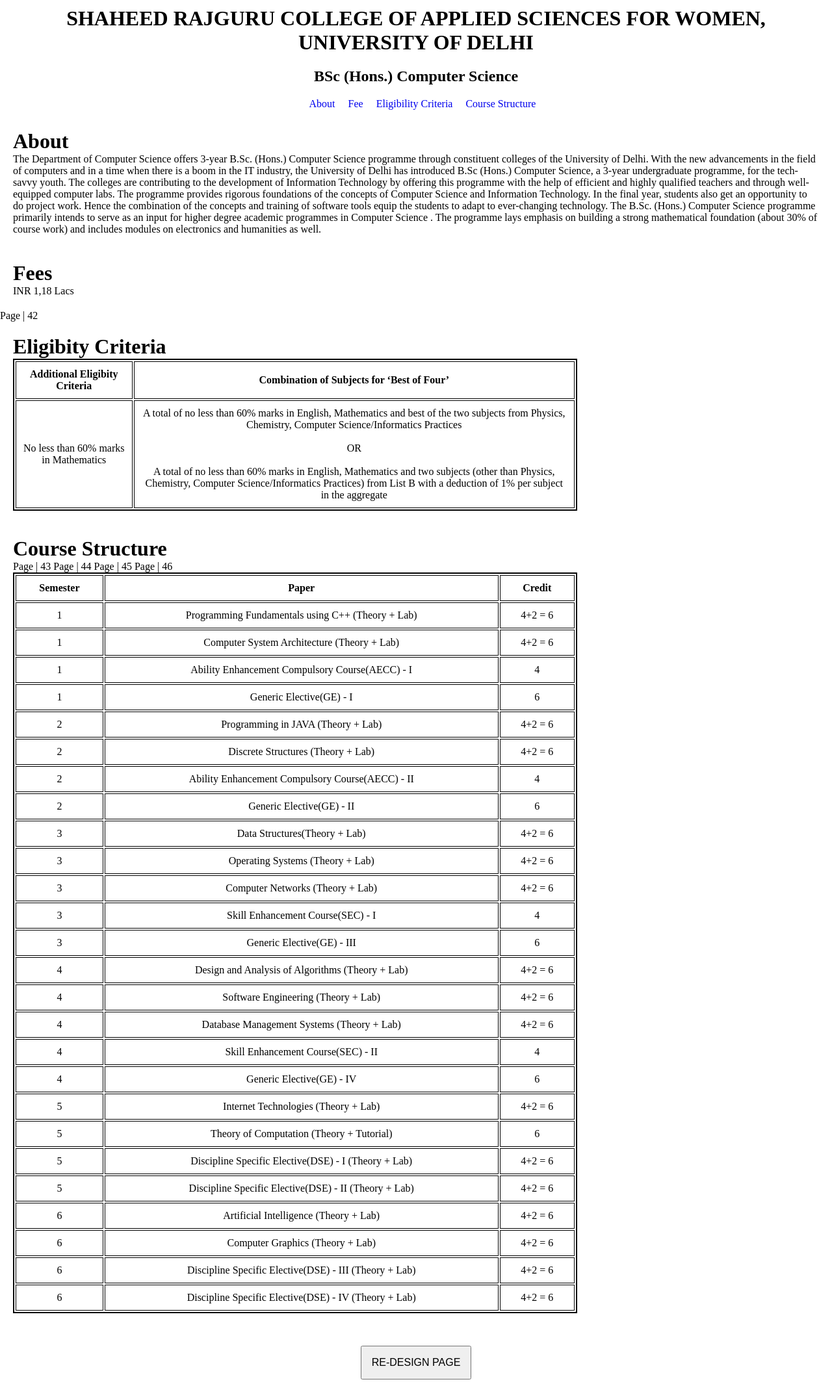
After one commit to KHUSHIJAISWAL2608/Web-Development, a PHP site: page /ques6.html in a window 1280 px wide. The commit adds this page. Shown: the whole page at 65% size. Run offline with PHP 8.4, Linux system fonts and the light colour scheme.

Commit message:
Add files via upload

```diff
--- /dev/null
+++ b/course.js
@@ -0,0 +1,60 @@
+$(document).ready(function(){
+    $('#redesign').click(function(){
+    // Main head
+    $('.head_').css('color', '#fff');
+    $('.head_').css('text-shadow', '1px 1px #333');
+    // redesigning body
+    $('body').css('background-image','linear-gradient(135deg,
+    #fff,#93B5C6)');
+    $('body').css('color','#000');
+    $('body').css('font-family', 'Roboto')
+    // re-designing header
+    $('.layer').css('background','rgb(34, 87, 122)' );
+    $('.layer').css('background-image',
+    'url(./images/tech.jpeg)');
+    $('.layer').css('z-index', '1');
+    $('.layer').css('background-size', 'contain');
+    $('.header_text').css('z-index', '2');
+    $('header').css('border-bottom', '5px solid #22577A');
+    // button re-designing
+    $('#redesign').css('padding', '15px');
+    $('#redesign').css('background', 'linear-gradient(45deg,
+    #3d999f, #22577A)');
+    $('#redesign').css('border', '2px solid #22577A');
+    $('#redesign').css('color', '#fff');
+    $('#redesign').css('font-family', 'Roboto');
+    $('#redesign').css('border-radius', '50px');
+    $('#redesign').css('margin', 'auto');
+    Page | 49
+    // headings re-designing
+    $('.headings').css('color','#000');
+    $('.headings').css('font-family', 'Poppins');
+    $('.line').show();
+    // navigations re-designing
+    $('.nav_item a').css('color','#333');
+    $('.navbar a').css('margin', '10px');
+    $('li.nav_item').hover( function () {
+    $(this).css('color', '#fff');
+    $(this.firstChild).css('color', '#fff');
+    $(this).css('background-color', '#000');
+    $(this).css('opacity', '70%');
+    $(this).css('border-radius', '40px');
+    $(this).css('border', '#333');
+    }, function(){
+    $(this.firstChild).css('color', '#000');
+    $(this).css('background-color', 'inherit');
+    });
+    //table re-designing
+    $('table').css('border-color', '#11324D');
+    $('table').css('border-radius','10px 10px 10px 10px');
+    $('td, th').css('border','1px solid #11324D');
+    $('th').css('background','#3d999f');
+    $('th').css('color', '#fff');
+    $('th:first-child').css('border-radius', '10px 0px 0px 0px');
+    $('th:last-child').css('border-radius', '0px 10px 0px 0px');
+    $('tr:last-child td:first-child').css('border-radius', '0px
+    0px 0px 10px');
+    $('tr:last-child td:last-child').css('border-radius', '0px 0px
+    10px 0px');
+    });
+    });
--- /dev/null
+++ b/ques6.html
@@ -0,0 +1,261 @@
+<!DOCTYPE html>
+<html lang="en">
+<head>
+<meta charset="UTF-8">
+<meta http-equiv="X-UA-Compatible" content="IE=edge">
+<meta name="viewport" content="width=device-width,
+initial-scale=1.0">
+<title>BSc (Hons.) Computer Science</title>
+<link rel="stylesheet" href="style.css">
+<script
+src="https://code.jquery.com/jquery-3.6.0.min.js"></script>
+<script rel="text/javascript" src="course.js"></script>
+<link rel="preconnect" href="https://fonts.gstatic.com">
+<link
+href="https://fonts.googleapis.com/css2?family=Poppins:wght@300;400;60
+0&display=swap" rel="stylesheet">
+<link rel="preconnect" href="https://fonts.googleapis.com">
+<link
+href="https://fonts.googleapis.com/css2?family=Roboto&display=swap"
+rel="stylesheet">
+</head>
+<body>
+<header class="course_header">
+<div class="layer"></div>
+<div class="header_text">
+<h1 class="head_">SHAHEED RAJGURU COLLEGE OF APPLIED
+SCIENCES FOR WOMEN, UNIVERSITY OF DELHI</h1>
+<h2 class="head_">BSc (Hons.) Computer Science</h2>
+<div class="nav-wrapper">
+<ul class="navbar">
+<li class="nav_item"><a
+href="#about">About</a></li>
+<li class="nav_item"><a href="#fees">Fee</a></li>
+<li class="nav_item"><a
+Page | 41
+href="#eligibility">Eligibility Criteria</a></li>
+<li class="nav_item"><a
+href="#course-structure">Course Structure</a></li>
+<li class="nav_item"></li>
+</ul>
+</div>
+</div>
+</header>
+<div id="about" class="container">
+<h1 class="headings">About</h1>
+<div class="line"></div>
+<p>The Department of Computer Science offers 3-year B.Sc.
+(Hons.) Computer Science programme through constituent colleges of the
+University of Delhi.
+With the new advancements in the field of computers and in a
+time when there is a boom in the IT industry, the University of Delhi
+has introduced B.Sc (Hons.) Computer Science,
+a 3-year undergraduate programme, for the tech-savvy youth.
+The colleges are contributing to the development of Information
+Technology by offering this programme with the help
+of efficient and highly qualified teachers and through
+well-equipped computer labs. The programme provides rigorous
+foundations of the concepts of Computer Science and Information
+Technology.
+In the final year, students also get an opportunity to do
+project work. Hence the combination of the concepts and training of
+software tools equip the students to adapt to ever-changing
+technology.
+The B.Sc. (Hons.) Computer Science programme primarily intends
+to serve as an input for higher degree academic programmes in Computer
+Science .
+The programme lays emphasis on building a strong mathematical
+foundation (about 30% of course work) and includes modules on
+electronics and humanities as well.</p>
+</div>
+<div id="fees" class="container">
+<h1 class="headings">Fees</h1>
+<div class="line"></div>
+<p>INR 1,18 Lacs</p>
+</div>
+Page | 42
+<div id="eligibility" class="container">
+<h1 class="headings">Eligibity Criteria</h1>
+<div class="line"></div>
+<table id="addnlEC" class="tables">
+<tbody>
+<tr>
+<th>Additional Eligibity Criteria</th>
+<th>Combination of Subjects for ‘Best of
+Four’</th>
+</tr>
+<tr>
+<td>No less than 60% marks in Mathematics</td>
+<td>A total of no less than 60% marks in English,
+Mathematics and best of the two subjects from Physics, Chemistry,
+Computer Science/Informatics Practices
+<br/><br/><center>OR</center><br/>
+A total of no less than 60% marks in English,
+Mathematics and two subjects (other than Physics, Chemistry, Computer
+Science/Informatics Practices) from List B with a deduction of 1% per
+subject in the aggregate</td>
+</tr>
+</tbody>
+</table>
+</div>
+<div id="course-structure" class="container">
+<h1 class="headings">Course Structure</h1>
+<div class="line"></div>
+<table id="papers" class="tables">
+<tbody>
+<tr>
+<th>Semester</th>
+<th>Paper</th>
+<th>Credit</th>
+</tr>
+<tr class="sem1">
+<td>1</td>
+<td>Programming Fundamentals using C++ (Theory +
+Lab)</td>
+<td>4+2 = 6</td>
+</tr>
+<tr class="sem1">
+Page | 43
+<td>1</td>
+<td>Computer System Architecture (Theory +
+Lab)</td>
+<td>4+2 = 6</td>
+</tr>
+<tr class="sem1">
+<td>1</td>
+<td>Ability Enhancement Compulsory Course(AECC) -
+I</td>
+<td>4</td>
+</tr>
+<tr class="sem1">
+<td>1</td>
+<td>Generic Elective(GE) - I</td>
+<td>6</td>
+</tr>
+<tr class="sem2">
+<td>2</td>
+<td>Programming in JAVA (Theory + Lab)</td>
+<td>4+2 = 6</td>
+</tr>
+<tr class="sem2">
+<td>2</td>
+<td>Discrete Structures (Theory + Lab)</td>
+<td>4+2 = 6</td>
+</tr>
+<tr class="sem2">
+<td>2</td>
+<td>Ability Enhancement Compulsory Course(AECC) -
+II</td>
+<td>4</td>
+</tr>
+<tr class="sem2">
+<td>2</td>
+<td>Generic Elective(GE) - II</td>
+<td>6</td>
+</tr>
+<tr class="sem3">
+<td>3</td>
+<td>Data Structures(Theory + Lab)</td>
+<td>4+2 = 6</td>
+</tr>
+Page | 44
+<tr class="sem3">
+<td>3</td>
+<td>Operating Systems (Theory + Lab)</td>
+<td>4+2 = 6</td>
+</tr>
+<tr class="sem3">
+<td>3</td>
+<td>Computer Networks (Theory + Lab)</td>
+<td>4+2 = 6</td>
+</tr>
+<tr class="sem3">
+<td>3</td>
+<td>Skill Enhancement Course(SEC) - I</td>
+<td>4</td>
+</tr>
+<tr class="sem3">
+<td>3</td>
+<td>Generic Elective(GE) - III</td>
+<td>6</td>
+</tr>
+<tr class="sem4">
+<td>4</td>
+<td>Design and Analysis of Algorithms (Theory +
+Lab)</td>
+<td>4+2 = 6</td>
+</tr>
+<tr class="sem4">
+<td>4</td>
+<td>Software Engineering (Theory + Lab)</td>
+<td>4+2 = 6</td>
+</tr>
+<tr class="sem4">
+<td>4</td>
+<td>Database Management Systems (Theory +
+Lab)</td>
+<td>4+2 = 6</td>
+</tr>
+<tr class="sem4">
+<td>4</td>
+<td>Skill Enhancement Course(SEC) - II</td>
+<td>4</td>
+</tr>
+Page | 45
+<tr class="sem4">
+<td>4</td>
+<td>Generic Elective(GE) - IV</td>
+<td>6</td>
+</tr>
+<tr class="sem5">
+<td>5</td>
+<td>Internet Technologies (Theory + Lab)</td>
+<td>4+2 = 6</td>
+</tr>
+<tr class="sem5">
+<td>5</td>
+<td>Theory of Computation (Theory + Tutorial)</td>
+<td>6</td>
+</tr>
+<tr class="sem5">
+<td>5</td>
+<td>Discipline Specific Elective(DSE) - I (Theory
++ Lab)</td>
+<td>4+2 = 6</td>
+</tr>
+<tr class="sem5">
+<td>5</td>
+<td>Discipline Specific Elective(DSE) - II (Theory
++ Lab)</td>
+<td>4+2 = 6</td>
+</tr>
+<tr class="sem6">
+<td>6</td>
+<td>Artificial Intelligence (Theory + Lab)</td>
+<td>4+2 = 6</td>
+</tr>
+<tr class="sem6">
+<td>6</td>
+<td>Computer Graphics (Theory + Lab)</td>
+<td>4+2 = 6</td>
+</tr>
+<tr class="sem6">
+<td>6</td>
+<td>Discipline Specific Elective(DSE) - III
+(Theory + Lab)</td>
+<td>4+2 = 6</td>
+Page | 46
+</tr>
+<tr class="sem6">
+<td>6</td>
+<td>Discipline Specific Elective(DSE) - IV (Theory
++ Lab)</td>
+<td>4+2 = 6</td>
+</tr>
+</tbody>
+</table>
+</div>
+<div class="button container"><center><button
+id="redesign">RE-DESIGN PAGE</button></center></div>
+</body>
+</html>
--- a/style.css
+++ b/style.css
@@ -1,99 +1,83 @@
 *{
+    box-sizing: border-box;
     margin: 0;
     }
-    body{
-    background-image: url(petsbg.jpg);
+    .container{
+    padding: 20px;
+    }
+    header h1, h2{
+    padding: 10px;
+    text-align: center;
+    }
+    .nav-wrapper{
+    display: flex;
+    justify-content: center;
+    align-items: center;
+    }
+    .nav-wrapper ul{
+    list-style: none;
+    }
+    .navbar li{
+    float: left;
+    }
+    .navbar a {
+    text-decoration: none;
+    }
+   .nav_item{
+    padding: 10px;
+   }
+   table{
+    border: 2px solid black;
+    width: 70%;
+    align-items: center;
+    border-color: black;
+
+
+   }
+   tbody{
+    background-color: rgba();
+
+   }
+   th,td{
+    text-align: center;
+    border: 1px solid black;
+    padding: 10px;
+
+   }
+   #redesign{
+    padding: 15px;
+    font-size: medium;
+    margin: 10px;
+
+   }
+   .line{
+    display: none;
+    background: #22577AA;
+    height: 5px;
+    width:100%;
+    margin-top: 5px;
+    margin-bottom: 10px;
+
+   }
+   .course_header{
+    position: relative;
+    width: 100%;
+    height: 200%;
+
+   }
+   .layer{
+    position: absolute;
+    width: 100%;
+    height: 200px;
+    z-index: 1;
+    opacity: 70%;
+    background-size: contain;
+   }
     background-repeat: no-repeat;
-    background-size: cover;
-    Page | 31
-    font-family: 'Segoe UI', Tahoma, Geneva, Verdana, sans-serif;
+
+    .header_text {
+    position:absolute;
+    width:100%;
+    height:200px;
+    z-index: 2;
     }
-    form{
-    opacity: 75%;
-    }
-    #header{
-    color: #fff;
-    font-size: x-large;
-    opacity: 75%;
-    background-color: #333;
-    padding: 10px 0px 10px 0px;
-    }
-    #myform {
-    margin:0 auto;
-    width:500px;
-    padding:14px;
-    }
-    label {
-    width: 10em;
-    float: left;
-    margin-right: 0.5em;
-    display: block;
-    }
-    .submit {
-    float:right;
-    }
-    input, select{
-    border-radius: 2rem;
-    border: 2px solid #88165c;
-    padding: 3px;
-    }
-    fieldset {
-    background:#fff none repeat scroll 0 0;
-    border:2px solid #88165c;
-    border-radius: 2rem;
-    width: 450px;
-    Page | 32
-    }
-    .blur{
-    backdrop-filter: blur(1px);
-    position: absolute;
-    height: 460px;
-    top: 70px;
-    left: -50px;
-    right: -50px;
-    bottom: -50px;
-    z-index: -2;
-    }
-    legend {
-    color: #fff;
-    background: #333;
-    margin: 1rem;
-    border: 5px solid #333;
-    border-radius: 9px;
-    padding: 2px 6px
-    }
-    .elements {
-    padding:10px;
-    }
-    p {
-    border-bottom:2px solid #88165c;
-    color:#88165c;
-    font-size:12px;
-    margin-bottom:20px;
-    padding-bottom:10px;
-    }
-    span {
-    color:#88165c;
-    font-size:12px;
-    margin-bottom:1px;
-    }
-    .btn{
-    padding: 4px 12px;
-    margin-bottom: 0;
-    font-size: 14px;
-    line-height: 20px;
-    Page | 33
-    color: #333333;
-    text-align: center;
-    text-shadow: 0 1px 1px rgba(255, 255, 255, 0.75);
-    vertical-align: middle;
-    cursor: pointer;
-    color: #fff;
-    background-color: #88165c;
-    border: 2px solisd #88165c;
-    border-radius: 2rem;
-    }
-    .btn:hover{
-    color: #fff;
-    background-color: #d3148a;
-    }
```
